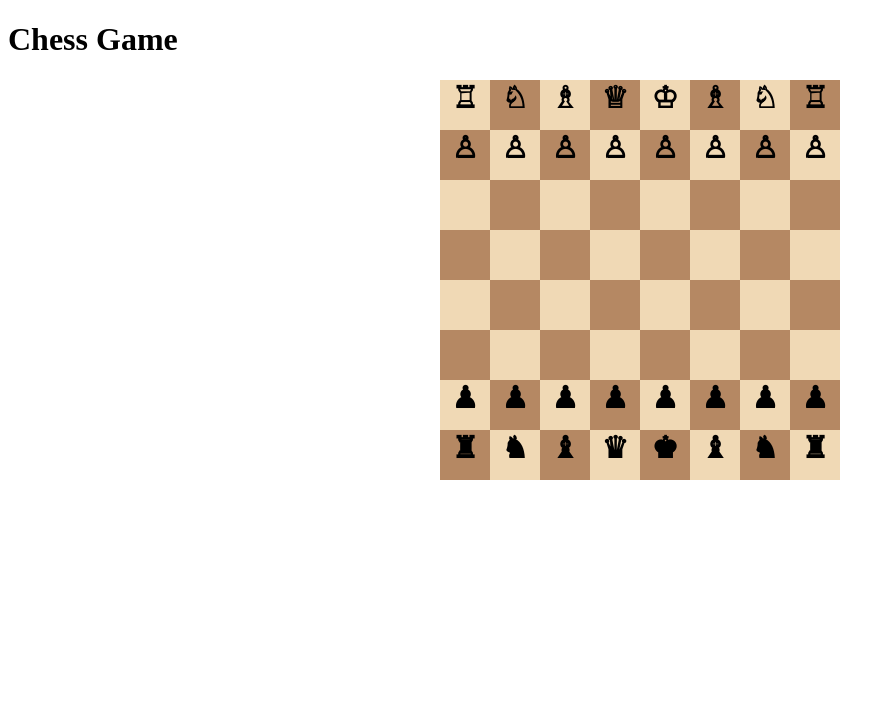
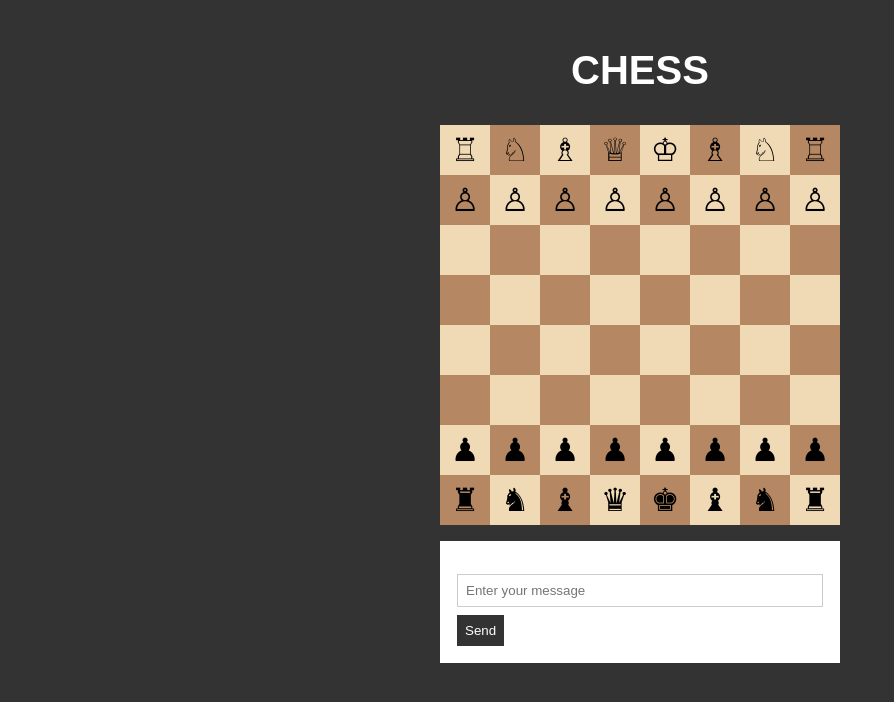
Before and after one commit to ronald-luo/javascript-chess, a website with bundled scripts: page index.html in a window 1280 px wide. Shown: the whole page, without its empty margins (0-894 px from the left). Built offline with nearby package versions, Linux system fonts and the light colour scheme.

Commit message:
add chat

```diff
--- a/index.html
+++ b/index.html
@@ -1,12 +1,24 @@
 <!DOCTYPE html>
 <html>
   <head>
-    <title>Chess Game</title>
+    <title>Chess</title>
     <link rel="stylesheet" href="styles.css">
   </head>
   <body>
-    <h1>Chess Game</h1>
-    <div id="board"></div>
+    <div id="container">
+      <h1>Chess</h1>
+      <div id="board-container">
+        <div id="board"></div>
+      </div>
+    </div>
+
+    <div id="chat-container">
+        <div id="messages"></div>
+        <form id="chat-form">
+          <input type="text" id="message-input" placeholder="Enter your message">
+          <button type="submit">Send</button>
+        </form>
+      </div>
     <script type="module" src="main.js"></script>
   </body>
 </html>
--- a/main.js
+++ b/main.js
@@ -13,7 +13,7 @@ for (let i = 0; i < 8; i++) {
     for (let j = 0; j < 8; j++) {
         const squareEl = document.createElement('div');
         squareEl.classList.add('square');
-        squareEl.classList.add((i + j) % 2 === 0 ? 'white' : 'black');
+        squareEl.classList.add((i + j) % 2 === 0 ? 'light' : 'dark');
         boardEl.appendChild(squareEl);
     }
 }
@@ -59,6 +59,7 @@ boardEl.innerHTML = board.toHTML();
 let activeSquare = null;
 let activePiece = [null, null];
 
+// add event listener to each square
 const addEventListeners = () => {
     const squares = document.querySelectorAll('.square');
 
@@ -106,3 +107,48 @@ const addEventListeners = () => {
 };
 
 addEventListeners();
+
+// simulated chat experience
+const chatForm = document.querySelector('#chat-form');
+const messageInput = document.querySelector('#message-input');
+
+chatForm.addEventListener('submit', (event) => {
+  event.preventDefault();
+  const message = messageInput.value.trim();
+  if (message) {
+    // Add the message to the chat box
+    const messagesContainer = document.querySelector('#messages');
+    const messageElement = document.createElement('div');
+    messageElement.textContent = message;
+    messagesContainer.appendChild(messageElement);
+    // Clear the input field
+    messageInput.value = '';
+  }
+});
+
+messageInput.addEventListener('keydown', (event) => {
+  if (event.key === 'Enter') {
+    chatForm.dispatchEvent(new Event('submit'));
+  }
+});
+
+// List of random messages
+const randomMessages = [
+    'Opponent: Nice move!',
+    'Opponent: I see what you\'re trying to do...',
+    'Opponent: Interesting...',
+    'Opponent: Hmm...',
+    'Opponent: You\'re making me nervous...',
+    'Opponent: I think I have a plan...',
+    'Opponent: I\'m not sure what to do...',
+  ];
+
+  // Generate a random message every 5 seconds
+  setInterval(() => {
+    const randomIndex = Math.floor(Math.random() * randomMessages.length);
+    const message = randomMessages[randomIndex];
+    const messageElement = document.createElement('div');
+    messageElement.textContent = message;
+    const messagesContainer = document.querySelector('#messages');
+    messagesContainer.appendChild(messageElement);
+  }, 8000);
--- a/styles.css
+++ b/styles.css
@@ -1,18 +1,53 @@
+* {
+  margin: 0;
+  padding: 0;
+  box-sizing: border-box;
+}
+
+body {
+  font-family: sans-serif;
+  color: rgb(0, 0, 0);
+  background-color: #333;
+}
+
+#container {
+  width: 100%;
+  max-width: 800px;
+  margin: 0 auto;
+  padding: 1rem;
+  text-align: center;
+}
+
+h1 {
+  display: block;
+  margin: auto;
+  margin-top: 2rem;
+  margin-bottom: 2rem;
+  font-size: 2.5rem;
+  text-transform: uppercase;
+  color: white;
+}
+
+#board-container {
+  display: inline-block;
+}
+
 #board {
     margin: 0 auto;
     width: 400px;
     height: 400px;
 }
 
-  /* Add styles for the board squares */
 .square {
-    display: inline-block;
+  vertical-align: middle;
+  display: inline-flex;
+  justify-content: center;
+  align-items: center;
   width: 50px;
   height: 50px;
-    text-align: center;
-    vertical-align: middle;
-    font-size: 30px;
-    font-weight: bold;
+  font-size: 2rem;
+  cursor: pointer;
+  transition: background-color 0.2s ease-in-out;
 }
 
 .square.white {
@@ -27,6 +62,41 @@
   background-color: #9be9a8;
 }
 
-  .square.viable {
-    background-color: #09f447;
+.viable {
+  background-color: #40c463;
 }
+
+#chat-container {
+  margin-top: 1rem;
+  margin: auto;
+  max-width: 400px;
+  border: 1px solid #fff;
+  padding: 1rem;
+  background-color: #fff;
+  color: #333;
+}
+
+#messages {
+  margin-bottom: 1rem;
+  overflow-y: auto;
+  max-height: 200px;
+  line-height: 1.5rem;
+}
+
+#message-input {
+  display: block;
+  width: 100%;
+  margin-bottom: 0.5rem;
+  padding: 0.5rem;
+  border: 1px solid #ccc;
+}
+
+#chat-form button {
+  display: block;
+  margin-top: 0.5rem;
+  padding: 0.5rem;
+  background-color: #333;
+  color: #fff;
+  border: none;
+  cursor: pointer;
+}
```
Lines whose indentation alone changed are shown as unchanged.
